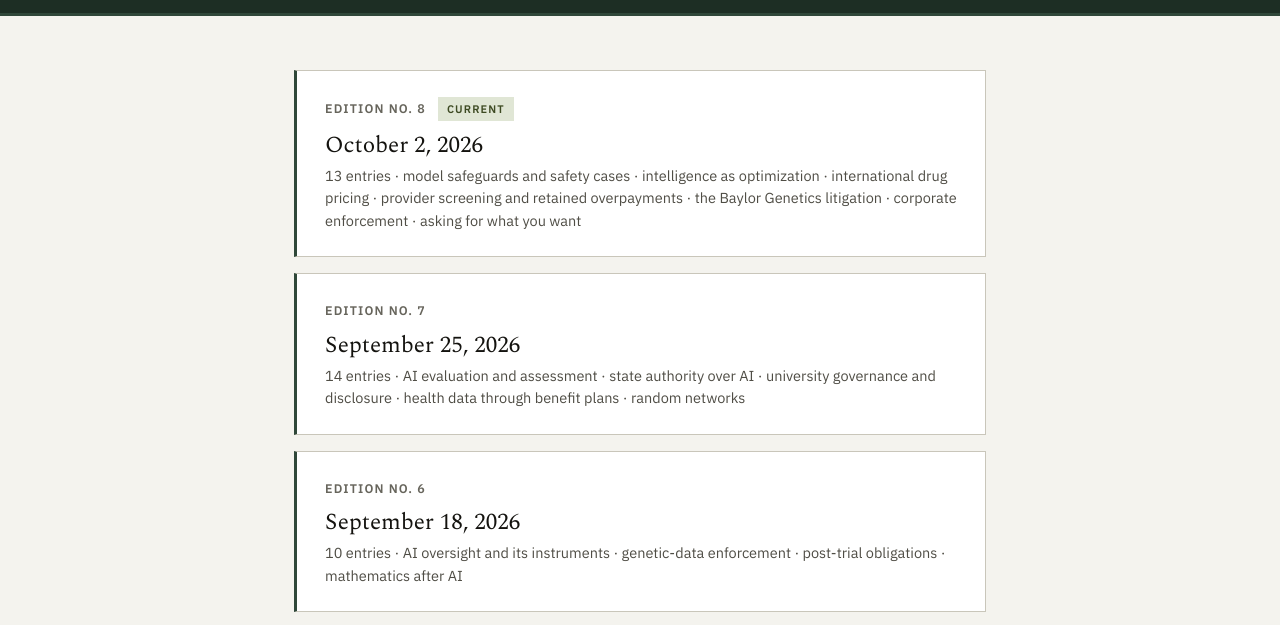
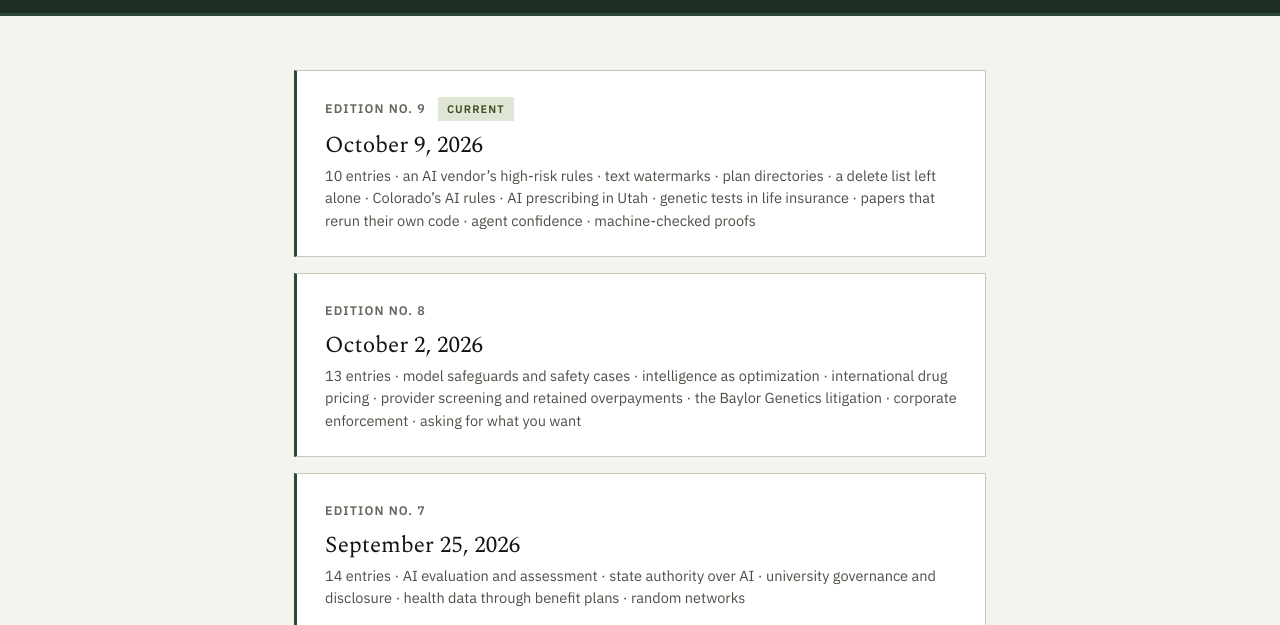
Before and after one commit to tomburket/big-rock-midden, a plain HTML site: page editions/index.html in a window 1280 px wide. Shown: the part 174-799 px from the top of the page. Drawn offline with nearby package versions, Linux system fonts and the light colour scheme.

Commit message:
Edition 9: editions index

```diff
--- a/editions/index.html
+++ b/editions/index.html
@@ -169,11 +169,18 @@ Prepared by Tom Burket &middot; word/cairn
 <script>
 const editions = [
 {
+number: 9,
+date: "October 9, 2026",
+items: 10,
+topics: "an AI vendor\u2019s high-risk rules \u00b7 text watermarks \u00b7 plan directories \u00b7 a delete list left alone \u00b7 Colorado\u2019s AI rules \u00b7 AI prescribing in Utah \u00b7 genetic tests in life insurance \u00b7 papers that rerun their own code \u00b7 agent confidence \u00b7 machine-checked proofs",
+file: null
+},
+{
 number: 8,
 date: "October 2, 2026",
 items: 13,
 topics: "model safeguards and safety cases \u00b7 intelligence as optimization \u00b7 international drug pricing \u00b7 provider screening and retained overpayments \u00b7 the Baylor Genetics litigation \u00b7 corporate enforcement \u00b7 asking for what you want",
-file: null
+file: "edition-08.html"
 },
 {
 number: 7,
```
